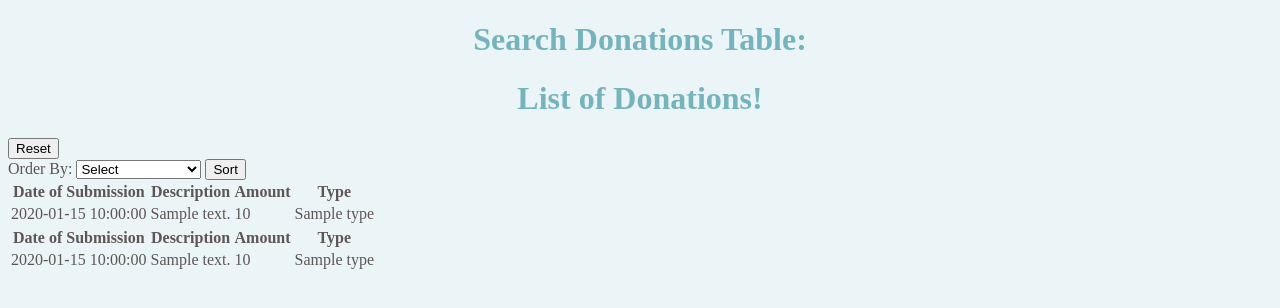
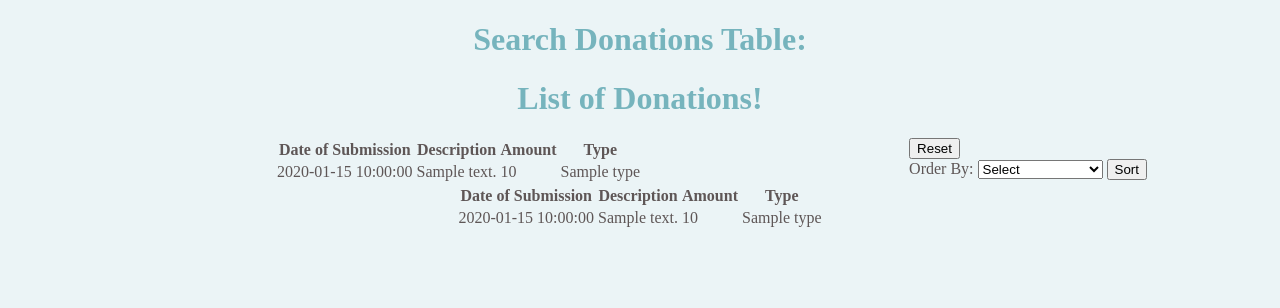
Before and after one commit to cs304-fa18/semester-project-rad, a Flask app: template templates/donations.html in a window 1280 px wide. Shown: the top 308 px of the page. Run offline with Flask 2, Linux system fonts and the light colour scheme; the template is opened without the code that fills it: most values are stand-ins (such as "Sample title", 1, 10 or a date in 2020).

Commit message:
Displays reset on the right

```diff
--- a/static/stylesheet.css
+++ b/static/stylesheet.css
@@ -34,6 +34,16 @@ h3{
     text-align: center;
 }
 
+#sort {
+    float: right;
+    padding-right: 125px;
+
+}
+
+table {
+    margin: 0 auto;
+}
+
 nav {
     list-style-type: none;
     margin: 0;
@@ -57,3 +67,23 @@ nav a:hover {
     background-color: #bdeaee;
     color: #5e5656;
 }
+
+    overflow: hidden;
+    background-color: rgb(118,180,189);
+    font-size: 110% ;
+}
+
+
+nav a {
+    display: block;
+    color: white;
+    text-align: center;
+    padding: 20px 30px;
+    text-decoration: none;
+    float: left;
+}
+
+nav a:hover {
+    background-color: #bdeaee;
+    color: #5e5656;
+}
```
